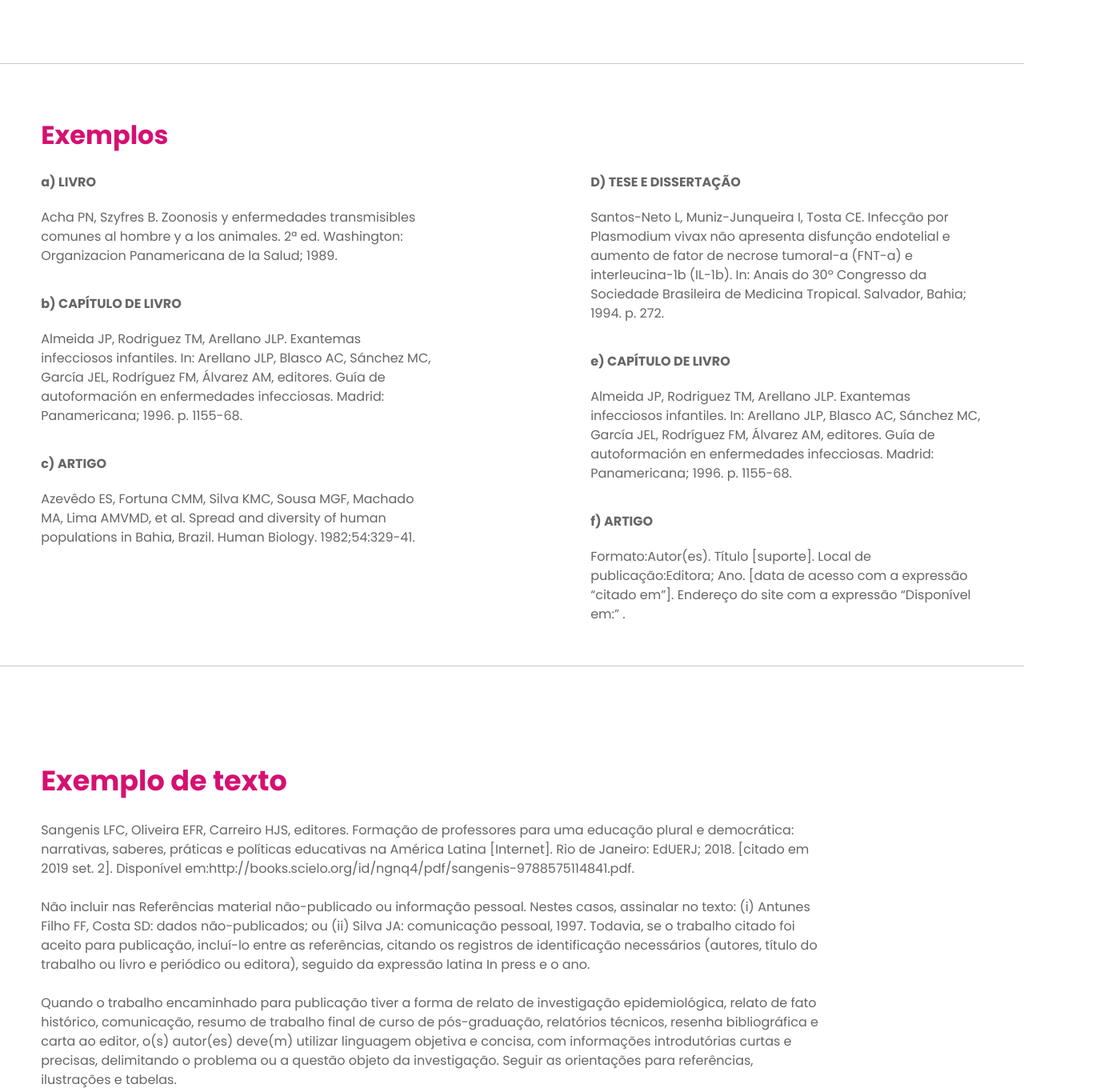
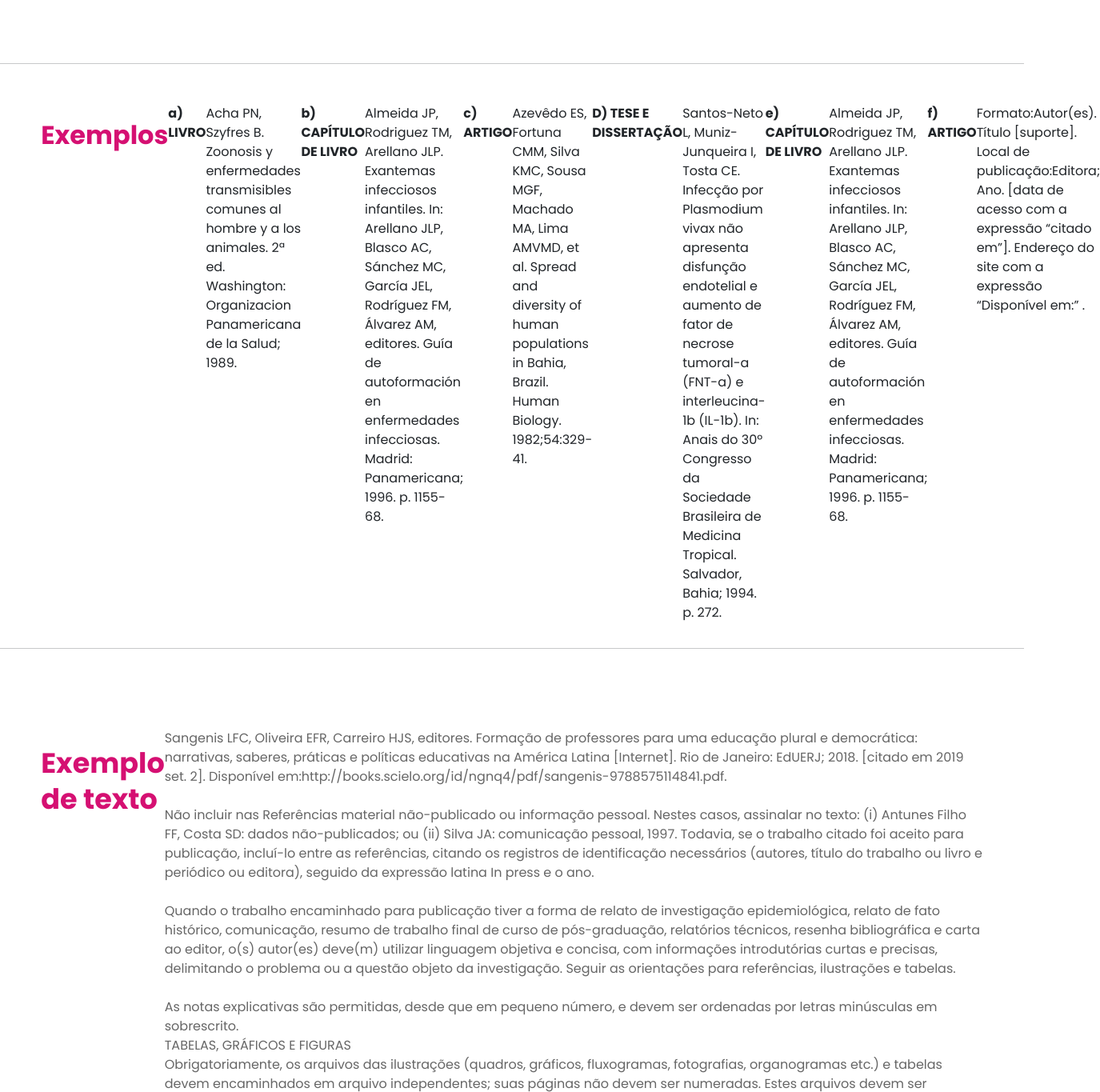
Before and after one commit to 42Dias/alvoconsultoria, a React (Create React App) app: page /seja-provedor/cadastro-provedor in a window 1280 px wide. Shown: the part 1000-2365 px from the top of the page at 80% size, 1375 px wide, since content can reach past the window. Built offline with nearby package versions, Linux system fonts and the light colour scheme.

Commit message:
resolvendo problemas

```diff
--- a/src/pages/RegisterProvider/index.js
+++ b/src/pages/RegisterProvider/index.js
@@ -63,10 +63,10 @@ export default function RegisterProvider() {
 
       <S.FormattingStandardsContainer>
         <C.Container>
-          <article className='m-0 col-sm-12 col-md-10 col-lg-12'>
+          <S.ArticleContainer>
             <h2>Exemplos</h2>
-            <div className='d-flex justify-content-between flex-xs-column flex-md-column flex-lg-row'>
-              <div className='p-0 col-sm-12 padding-exemplos col-md-12 col-lg-5'>
+            <S.ContentExemples>
+              <S.BoxExemples>
                 <strong>a) LIVRO</strong>
                 <p>
                   Acha PN, Szyfres B. Zoonosis y enfermedades transmisibles
@@ -87,8 +87,8 @@ export default function RegisterProvider() {
                   Lima AMVMD, et al. Spread and diversity of human populations
                   in Bahia, Brazil. Human Biology. 1982;54:329-41.
                 </p>
-              </div>
-              <div className='p-0 col-sm-12 padding-exemplos col-md-12 col-lg-5'>
+              </S.BoxExemples>
+              <S.BoxExemples>
                 <strong>D) TESE E DISSERTAÇÃO</strong>
 
                 <p>
@@ -113,9 +113,9 @@ export default function RegisterProvider() {
                   “citado em”]. Endereço do site com a expressão “Disponível
                   em:” .
                 </p>
-              </div>
-            </div>
-          </article>
+              </S.BoxExemples>
+            </S.ContentExemples>
+          </S.ArticleContainer>
         </C.Container>
       </S.FormattingStandardsContainer>
 
@@ -124,7 +124,7 @@ export default function RegisterProvider() {
       <S.FormattingStandardsContainer>
         <S.FormattingStandards>
           <C.Container>
-            <article className='colsm-12  col-md-10 col-lg-10'>
+            <S.ArticleProvider>
               <h2>Exemplo de texto</h2>
               <p>
                 Sangenis LFC, Oliveira EFR, Carreiro HJS, editores. Formação de
@@ -190,16 +190,13 @@ export default function RegisterProvider() {
                 (Baseado nas normas de formatação da Revista Baiana de saúde
                 pública)
               </p>
-            </article>
+            </S.ArticleProvider>
           </C.Container>
         </S.FormattingStandards>
       </S.FormattingStandardsContainer>
 
       <S.ContentBtn>
-        <Link
-          to='/seja-provedor/cadastro-provedor/formatacao'
-          className='btn-patterns-next'
-        >
+        <Link to='/seja-provedor/cadastro-provedor/formatacao'>
           Próximo passo
         </Link>
       </S.ContentBtn>
--- a/src/pages/RegisterProvider/styles/styles.js
+++ b/src/pages/RegisterProvider/styles/styles.js
@@ -203,3 +203,19 @@ export const ContentBtn = styled.div`
     }
   }
 `
+
+export const ArticleContainer = styled.article`
+  display: flex;
+`
+
+export const ArticleProvider = styled.article`
+  display: flex;
+`
+
+export const BoxExemples = styled.article`
+  display: flex;
+`
+
+export const ContentExemples = styled.article`
+  display: flex;
+`
```
